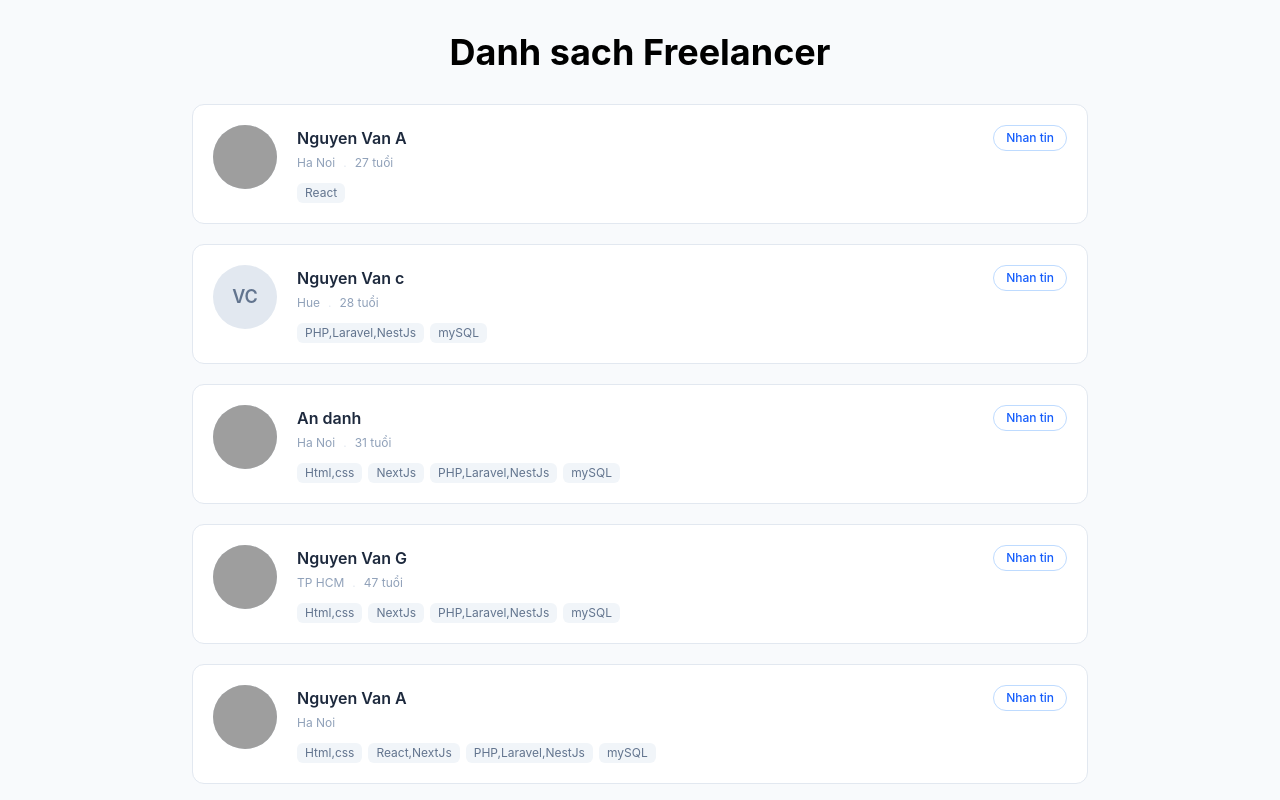
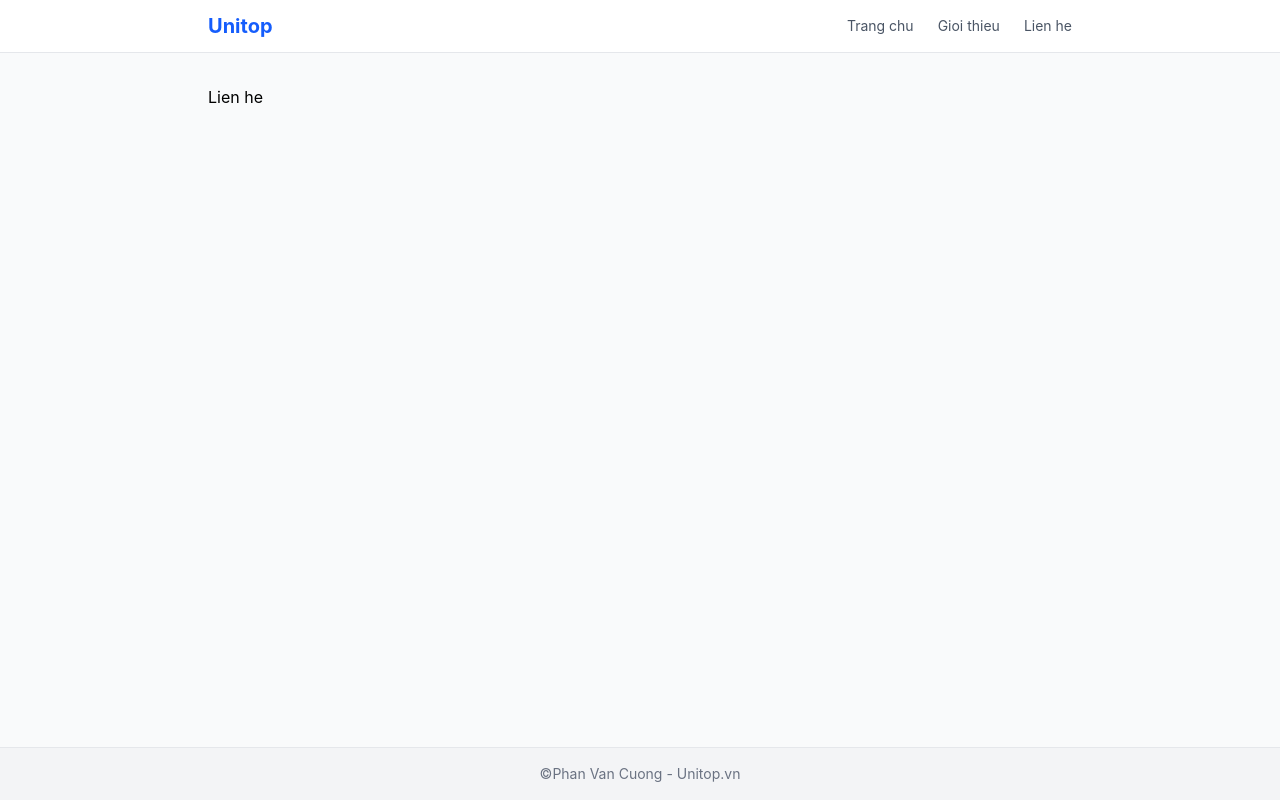
Before and after one commit to sonnc1811/react-go-unitop, a React (Vite) app: page / in a window 1280 px wide. Shown: the top 800 px of the page. Built offline with nearby package versions, Linux system fonts and the light colour scheme; grey boxes are pictures that could not be loaded.

Commit message:
Tai su dung Header Footer

```diff
--- a/src/App.jsx
+++ b/src/App.jsx
@@ -1,7 +1,9 @@
-import UserProfile from "./components/UserProfile";
+import UserProfile from "./components/user/UserProfile";
 import { users } from "./data/users";
-import Button from "./components/Button";
+
 import "./App.css";
+import Header from "./components/layout/Header";
+import Footer from "./components/layout/Footer";
 
 function App() {
   //logic
@@ -18,20 +20,30 @@ function App() {
   //JSX =>UI
   return (
     <>
-      <section className="bg-slate-50 px-6 py-8">
+      <div className="min-h-screen flex flex-col bg-gray-50">
+        <Header />
+        <main className="flex-1 max-w-4xl mx-auto w-full px-4 py-8">
+          Lien he
+        </main>
+        <Footer />
+      </div>
+
+      {/* <section className="bg-slate-50 px-6 py-8">
         <h1 className="text-3xl md:text-4xl font-bold mb-8 text-balance text-center">
           Danh sach Freelancer
         </h1>
         <div className="max-w-4xl mx-auto flex flex-col gap-5">
-          {users?.length > 0 ? (
-            users.map((user) => <UserProfile key={user.id} user={user} />)
+          {FilteredUser?.length > 0 ? (
+            FilteredUser.map((user) => (
+              <UserProfile key={user.id} user={user} />
+            ))
           ) : (
             <p className="text-center text-slate-500 py-10">
               Khong tim thay du lieu
             </p>
           )}
         </div>
-      </section>
+      </section> */}
     </>
   );
 }
--- a/src/components/Child.jsx
+++ /dev/null
@@ -1,8 +0,0 @@
-function Child({ name, birthYear }) {
-  return (
-    <h1>
-      {name}-{birthYear}
-    </h1>
-  );
-}
-export default Child;
--- a/src/components/UserProfile.css
+++ /dev/null
@@ -1,8 +0,0 @@
-body{
-font-family: Arial, Helvetica, sans-serif;
-}
-.user-card .avatar{
-    height: 150px;
-    width: 150px;
-    border-radius: 50%;
-}
--- a/src/components/Welcome.jsx
+++ /dev/null
@@ -1,9 +0,0 @@
-function Welcome() {
-  return (
-    <div>
-      <h1>Chao ban !</h1>
-      <p>Ban dang hoc React go tai Unitop.vn</p>
-    </div>
-  );
-}
-export default Welcome;
--- /dev/null
+++ b/src/components/layout/Footer.jsx
@@ -0,0 +1,10 @@
+function Footer() {
+  return (
+    <footer className="bg-gray-100 border-t border-gray-200 mt-auto">
+      <div className="max-w-4xl mx-auto px-4 py-4 text-center text-sm text-gray-500">
+        ©Phan Van Cuong - Unitop.vn
+      </div>
+    </footer>
+  );
+}
+export default Footer;
--- /dev/null
+++ b/src/components/layout/Header.jsx
@@ -0,0 +1,16 @@
+function Header() {
+  return (
+    <header className="bg-white border-b border-gray-200">
+      <div className="max-w-4xl mx-auto px-4 py-3 flex items-center justify-between">
+        <span className="text-xl font-bold text-blue-600">Unitop</span>
+        <nav className="flex gap-6 text-sm text-gray-600">
+          <a href="/">Trang chu</a>
+          <a href="/about">Gioi thieu</a>
+          <a href="/about">Lien he</a>
+        </nav>
+      </div>
+    </header>
+  );
+}
+
+export default Header;
--- a/src/components/UserProfile.jsx
+++ b/src/components/user/UserProfile.jsx
@@ -1,5 +1,3 @@
-// import "./UserProfile.css";
-
 export default function UserProfile({ user }) {
   //logic
   let ageText = "Chưa cập nhật tuổi";
```
Also changed, not shown: src/components/layout/Layout.jsx (renamed from src/components/Layout.jsx), src/components/ui/Button.jsx (renamed from src/components/Button.jsx).
